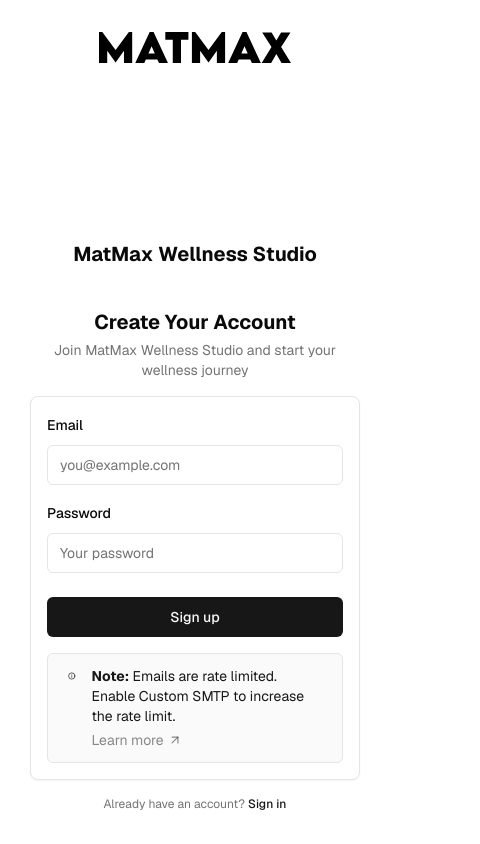
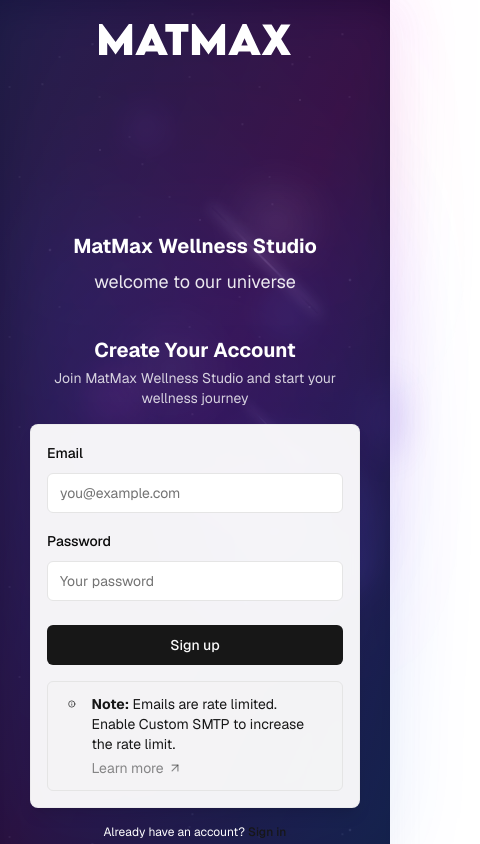
Before and after one commit to Matmax-Worldwide/matmax_space, a Next.js app: page /sign-up in a window 390 px wide. Shown: the top 844 px of the page, 480 px wide, since content can reach past the window. Built offline with nearby package versions, Linux system fonts and the light colour scheme.

Commit message:
Update AuthLayout to show space background on mobile devices

```diff
--- a/src/core/ui/layouts/templates/AuthLayout.tsx
+++ b/src/core/ui/layouts/templates/AuthLayout.tsx
@@ -36,9 +36,9 @@ export function AuthLayout({
     const { isMobile, isSmallMobile, theme } = useLayout();
 
     return (
-      <div className="flex min-h-screen bg-background">
-        {/* Left side - Brand showcase with animated space background (hidden on mobile) */}
-        <div className="hidden md:flex md:w-1/2 flex-col items-center justify-center relative overflow-hidden">
+      <div className="flex min-h-screen bg-background relative">
+        {/* Space background - now shown on all devices */}
+        <div className="absolute inset-0 z-0">
           {/* Space background base */}
           <div className="absolute inset-0 bg-black">
             {/* Stars layer - small dots with parallax effect */}
@@ -88,9 +88,10 @@ export function AuthLayout({
             {/* Gradient overlay to ensure text readability */}
             <div className="absolute inset-0 bg-gradient-to-br from-indigo-900/50 via-purple-900/40 to-blue-900/50"></div>
           </div>
+        </div>
 
-          {/* Content overlay */}
-          <div className="relative z-10 flex flex-col items-center justify-center p-10 text-center">
+        {/* Logo and greeting (visible on medium screens and up) */}
+        <div className="hidden md:flex md:w-1/2 relative z-10 flex-col items-center justify-center p-10 text-center">
           <Logo
             className="w-64 h-64 mb-6"
             darkModeInvert={true}
@@ -101,6 +102,75 @@ export function AuthLayout({
           <p className="text-lg max-w-md text-white opacity-90">
             welcome to our universe
           </p>
+        </div>
+
+        {/* Right side - Authentication form */}
+        <div className={cn(
+          "flex flex-col justify-center items-center relative z-10",
+          isMobile ? "w-full py-6" : "w-1/2",
+          isSmallMobile ? "px-4" : "px-8"
+        )}>
+          {/* Mobile logo - only shown on mobile */}
+          {showLogo && (
+            <div className="md:hidden mb-10 flex flex-col items-center">
+              <Logo
+                className={isSmallMobile ? "w-48 h-48" : "w-64 h-64"}
+                darkModeInvert={true}
+                size="auth"
+                lightBackground={false}
+              />
+              <h1 className={cn(
+                "font-bold mt-4 text-center text-white",
+                isSmallMobile ? "text-xl" : "text-2xl"
+              )}>
+                MatMax Wellness Studio
+              </h1>
+              <p className="text-lg max-w-md text-white opacity-90 mt-2">
+                welcome to our universe
+              </p>
+            </div>
+          )}
+
+          <div className={cn(
+            "w-full",
+            isSmallMobile ? "max-w-[330px]" : "max-w-md",
+            contentClassName
+          )}>
+            {/* Title and description */}
+            {(title || description) && (
+              <div className={cn(
+                "mb-6 text-center",
+                isSmallMobile && "mb-4"
+              )}>
+                {title && <h2 className={cn(
+                  "font-bold text-white",
+                  isSmallMobile ? "text-xl" : "text-2xl"
+                )}>{title}</h2>}
+                {description && <p className={cn(
+                  "text-white mt-1 opacity-80",
+                  isSmallMobile && "text-sm"
+                )}>{description}</p>}
+              </div>
+            )}
+
+            {/* Main content - authentication form */}
+            <div className={cn(
+              "bg-card/95 backdrop-blur-sm border border-border/50 rounded-lg shadow-lg",
+              isSmallMobile ? "p-4" : "p-6"
+            )}>
+              {children}
+            </div>
+
+            {/* Footer */}
+            {footer && (
+              <div className={cn(
+                "mt-4 text-center text-white",
+                isSmallMobile ? "text-xs" : "text-sm"
+              )}>
+                {footer}
+              </div>
+            )}
+          </div>
         </div>
 
         {/* Add a CSS module for the animations directly in the component */}
@@ -616,72 +686,6 @@ export function AuthLayout({
           }
         `}</style>
       </div>
-
-        {/* Right side - Authentication form */}
-        <div className={cn(
-          "flex flex-col justify-center items-center",
-          isMobile ? "w-full py-6" : "w-1/2",
-          isSmallMobile ? "px-4" : "px-8"
-        )}>
-          {/* Mobile logo - only shown on mobile */}
-          {showLogo && (
-            <div className="md:hidden mb-10 flex flex-col items-center">
-              <Logo
-                className={isSmallMobile ? "w-48 h-48" : "w-64 h-64"}
-                darkModeInvert={true}
-                size="auth"
-              />
-              <h1 className={cn(
-                "font-bold mt-4 text-center",
-                isSmallMobile ? "text-xl" : "text-2xl"
-              )}>
-                MatMax Wellness Studio
-              </h1>
-            </div>
-          )}
-
-          <div className={cn(
-            "w-full",
-            isSmallMobile ? "max-w-[330px]" : "max-w-md",
-            contentClassName
-          )}>
-            {/* Title and description */}
-            {(title || description) && (
-              <div className={cn(
-                "mb-6 text-center",
-                isSmallMobile && "mb-4"
-              )}>
-                {title && <h2 className={cn(
-                  "font-bold",
-                  isSmallMobile ? "text-xl" : "text-2xl"
-                )}>{title}</h2>}
-                {description && <p className={cn(
-                  "text-muted-foreground mt-1",
-                  isSmallMobile && "text-sm"
-                )}>{description}</p>}
-              </div>
-            )}
-
-            {/* Main content - authentication form */}
-            <div className={cn(
-              "bg-card border border-border rounded-lg shadow-sm",
-              isSmallMobile ? "p-4" : "p-6"
-            )}>
-              {children}
-            </div>
-
-            {/* Footer */}
-            {footer && (
-              <div className={cn(
-                "mt-4 text-center text-muted-foreground",
-                isSmallMobile ? "text-xs" : "text-sm"
-              )}>
-                {footer}
-              </div>
-            )}
-          </div>
-        </div>
-      </div>
     );
   };
 
```
Lines whose indentation alone changed are shown as unchanged.
